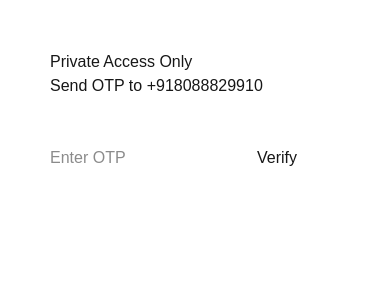
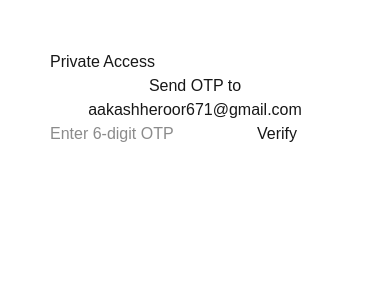
Before and after one commit to Kali-d-Eagle/tempAuth, a Next.js app: page / in a window 390 px wide. Shown: the top 300 px of the page. Built offline with nearby package versions, Linux system fonts and the light colour scheme; no server answers.

Commit message:
Replace phone OTP with email OTP functionality

```diff
--- a/app/page.js
+++ b/app/page.js
@@ -1,52 +1,50 @@
 'use client';
 import { useState } from 'react';
-import { auth } from '../lib/firebase';
-import { RecaptchaVerifier, signInWithPhoneNumber } from 'firebase/auth';
+import emailjs from '@emailjs/browser';
+import { db } from '../lib/firebase';
+import { doc, setDoc, getDoc } from 'firebase/firestore';
 
 export default function Home() {
-  // Ensure this is EXACTLY in E.164 format: + followed by country code + number
-  const FRIEND_NUMBER = "+918088829910";
+  const TARGET_EMAIL = "aakashheroor671@gmail.com";
   const [otp, setOtp] = useState('');
-  const [confirmationResult, setConfirmationResult] = useState(null);
+  const [status, setStatus] = useState('');
 
   const sendOtp = async () => {
+    const otpCode = Math.floor(100000 + Math.random() * 900000).toString();
+    const expiresAt = new Date(Date.now() + 4 * 60000); // 4 minutes expiry
+
+    // Save to Firestore
+    await setDoc(doc(db, "otps", TARGET_EMAIL), { code: otpCode, expiresAt: expiresAt });
+
+    // Send via EmailJS
     try {
-      console.log("Initiating login for:", FRIEND_NUMBER);
-
-      if (!window.recaptchaVerifier) {
-        window.recaptchaVerifier = new RecaptchaVerifier(auth, 'recaptcha-container', {
-            'size': 'invisible'
-        });
-      }
-
-      await window.recaptchaVerifier.render();
-      const confirmation = await signInWithPhoneNumber(auth, FRIEND_NUMBER, window.recaptchaVerifier);
-      setConfirmationResult(confirmation);
-      alert("OTP Sent! Check your phone.");
-    } catch (err) {
-      console.error("Firebase Error Details:", err);
-      alert("Error: " + err.message);
+      await emailjs.send('YOUR_SERVICE_ID', 'YOUR_TEMPLATE_ID', {
+        to_email: TARGET_EMAIL,
+        otp_code: otpCode,
+      }, 'YOUR_PUBLIC_KEY');
+      setStatus("OTP sent! Check your email.");
+    } catch (e) {
+      setStatus("Failed to send email. Check EmailJS config.");
     }
   };
 
   const verifyOtp = async () => {
-    try {
-      const userCredential = await confirmationResult.confirm(otp);
-      if (userCredential.user.phoneNumber === FRIEND_NUMBER) {
-        window.location.href = "/dashboard";
-      } else {
-        alert("Unauthorized number detected.");
-      }
-    } catch (err) { alert("Invalid OTP"); }
+    const docRef = await getDoc(doc(db, "otps", TARGET_EMAIL));
+    const data = docRef.data();
+
+    if (data && data.code === otp && new Date() < data.expiresAt.toDate()) {
+      window.location.href = "/dashboard";
+    } else {
+      alert("Invalid or Expired OTP.");
+    }
   };
 
   return (
     <main style={{ padding: '50px' }}>
-      <h1>Private Access Only</h1>
-      <button onClick={sendOtp}>Send OTP to {FRIEND_NUMBER}</button>
-      <div id="recaptcha-container"></div>
-      <br /><br />
-      <input type="text" onChange={(e) => setOtp(e.target.value)} placeholder="Enter OTP" />
+      <h1>Private Access</h1>
+      <button onClick={sendOtp}>Send OTP to {TARGET_EMAIL}</button>
+      <p>{status}</p>
+      <input onChange={(e) => setOtp(e.target.value)} placeholder="Enter 6-digit OTP" />
       <button onClick={verifyOtp}>Verify</button>
     </main>
   );
```
